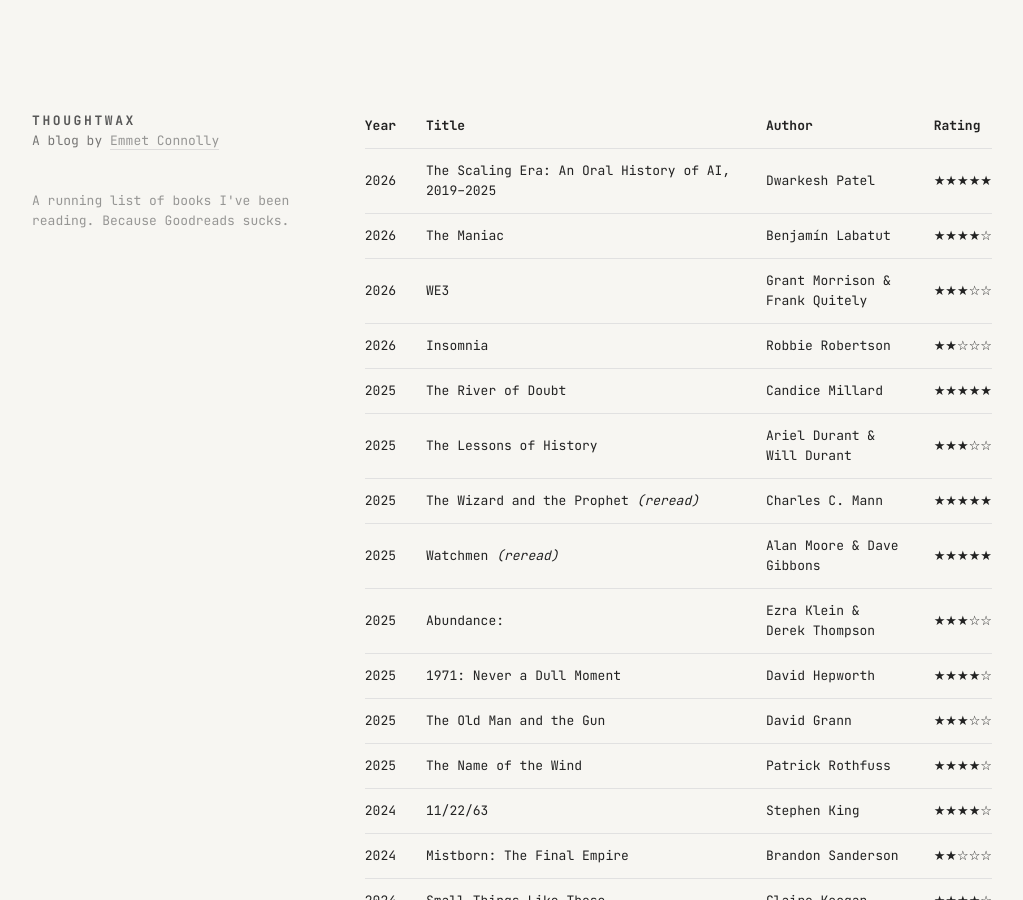
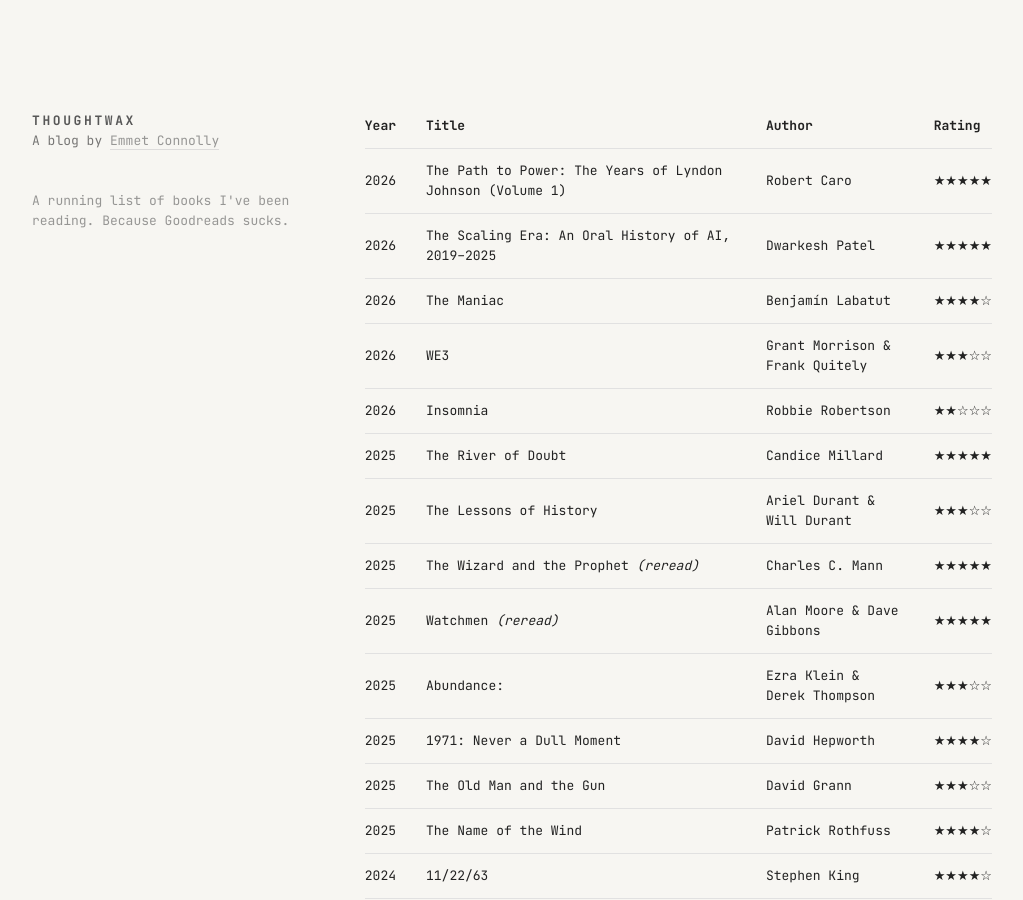
Before and after one commit to thoughtwax/thoughtwax.github.io, a Jekyll site: the page built from reading.markdown, in a window 1280 px wide and 900 px high. Shown: the whole window, without its empty margins (128-1151 px from the left). Built offline with Jekyll 4.4.1, drawn with Linux system fonts in a browser that asks for light colours; some web fonts are replaced.

Commit message:
Add The Path to Power to reading list

```diff
--- a/reading.markdown
+++ b/reading.markdown
@@ -8,6 +8,7 @@
 
 | Year | Title | Author | Rating |
 |------|-------|--------|--------|
+| 2026 | The Path to Power: The Years of Lyndon Johnson (Volume 1) | Robert Caro | ★★★★★ |
 | 2026 | The Scaling Era: An Oral History of AI, 2019–2025 | Dwarkesh Patel | ★★★★★ |
 | 2026 | The Maniac | Benjamín Labatut | ★★★★☆ |
 | 2026 | WE3 | Grant Morrison & Frank Quitely | ★★★☆☆ |
```
